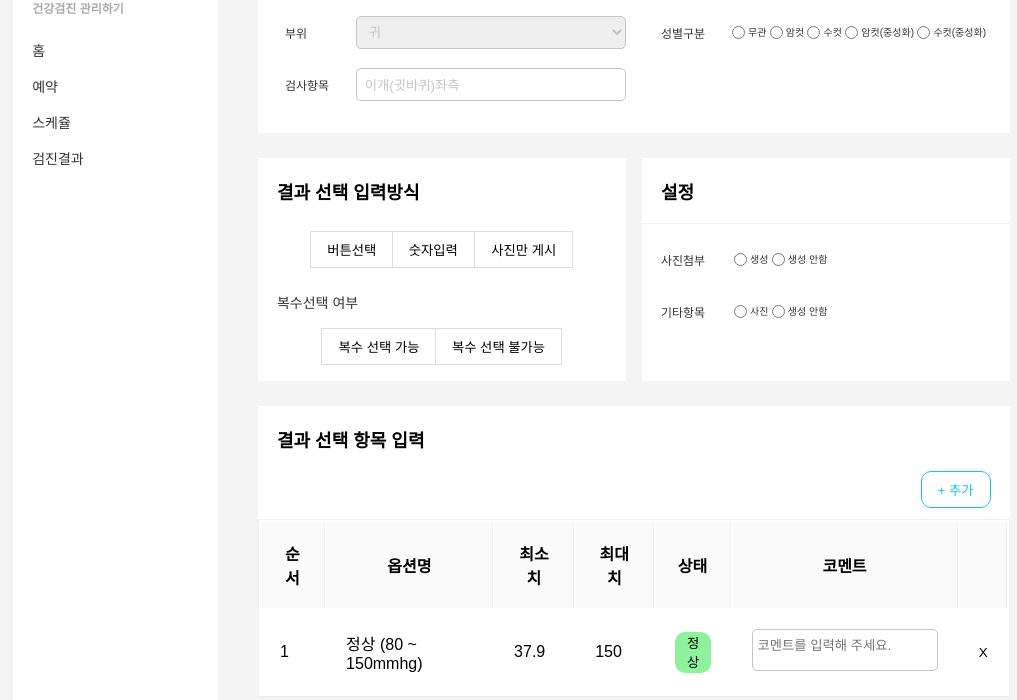
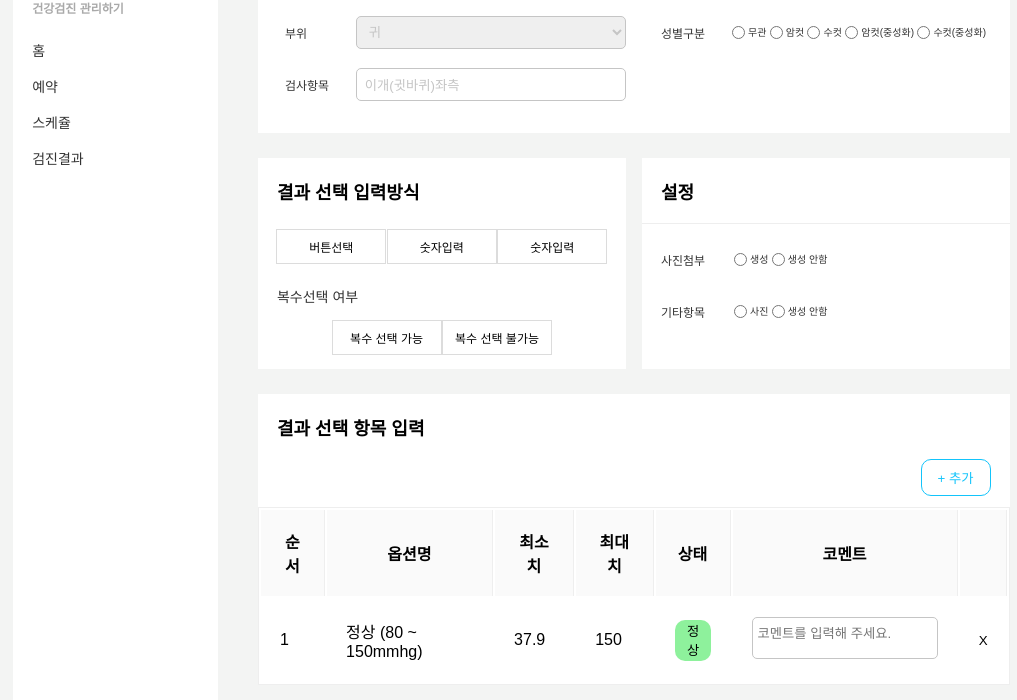
Before and after one commit to jeon-jeongin/patner_user, a plain HTML site: page index.html in a window 1280 px wide. Shown: the part 326-1026 px from the top of the page, without its empty margins (115-1132 px from the left). Drawn offline with Linux system fonts and the light colour scheme.

Commit message:
ADD multi button

```diff
--- a/css/style.css
+++ b/css/style.css
@@ -145,25 +145,25 @@
     text-align: center;
 }
 
-#btn1 {
-    margin-right: -3px;
+.btnRadio {
+    display: none;
+    margin: 10px;
+}
+
+.labelName {
+    font-size: 12px;
+    display: inline-block;
+    margin: -2px;
+    padding: 0.5rem 0.7rem;
     border: 1px solid #dcdcdc;
     background-color: inherit;
-    padding: 0.5rem 1rem;
+    width: 110px;
+    text-align: center;
 }
 
-#btn2 {
-    margin-left: -3px;
-    border: 1px solid #dcdcdc;
-    background-color: inherit;
-    padding: 0.5rem 1rem;
-}
-
-#btn3 {
-    margin-left: -5px;
-    border: 1px solid #dcdcdc;
-    background-color: inherit;
-    padding: 0.5rem 1rem;
+input:checked + label {
+    border: 1px solid #13c4fb;
+    color: #13c4fb;
 }
 
 /* 결과 선택 항목 입력 */
--- a/index.html
+++ b/index.html
@@ -6,6 +6,27 @@
     <meta name="viewport" content="width=device-width, initial-scale=1.0">
     <title>펫트너</title>
     <link rel="stylesheet" href="css/style.css" />
+    <!-- <script src="https://code.jquery.com/jquery-3.1.0.js"></script>
+    <script>
+    $(document).ready(function(){
+        $('input[type="checkbox"][name="button"]').click(function(){
+        if($(this).prop('checked')){
+            $('input[type="checkbox"][name="button]').prop('checked',false);
+            $(this).prop('checked',true);
+            console.log($(this).prop('checked',true))
+        }
+    });
+    //   $("input[type=checkbox]").on( "click",function(e){
+    //     if($(this).prop('checked')){
+
+    //     $('input[type="checkbox"]').prop('checked',false);
+    //     $('.labelName-'+e.target.value).css({'color':'#000', 'border': '1px solid #000'});
+    //     $(this).prop('checked',true);
+    //     $('.labelName-'+e.target.value).css({'color':'#13c4fb', 'border': '1px solid #13c4fb'});
+    //     }
+    //     });
+    });
+  </script> -->
 </head>
 <body>
     <div class="all">
@@ -92,14 +113,22 @@
                             결과 선택 입력방식
                         </p>
                         <div class="btnGroup">
-                            <button id="btn1">버튼선택</button>
-                            <button id="btn2">숫자입력</button>
-                            <button id="btn3">사진만 게시</button>
+                            <input type="radio" name="button" id="1" class="btnRadio">
+                            <label class="labelName" for="1">버튼선택</label>
+
+                            <input type="radio" name="button" id="2" class="btnRadio">
+                            <label class="labelName" for="2">숫자입력</label>
+
+                            <input type="radio" name="button" id="3" class="btnRadio">
+                            <label class="labelName" for="3">숫자입력</label>
                         </div>
                         <p class="subMenu">복수선택 여부</p>
                         <div class="btnGroup">
-                            <button id="btn1">복수 선택 가능</button>
-                            <button id="btn2">복수 선택 불가능</button>
+                            <input type="radio" name="button1" id="4" class="btnRadio">
+                            <label class="labelName" for="4">복수 선택 가능</label>
+
+                            <input type="radio" name="button1" id="5" class="btnRadio">
+                            <label class="labelName" for="5">복수 선택 불가능</label>
                         </div>
                     </div>
                     <div class="rBox">
```
Also changed, not shown: js/index.js (line endings or trailing spaces).
